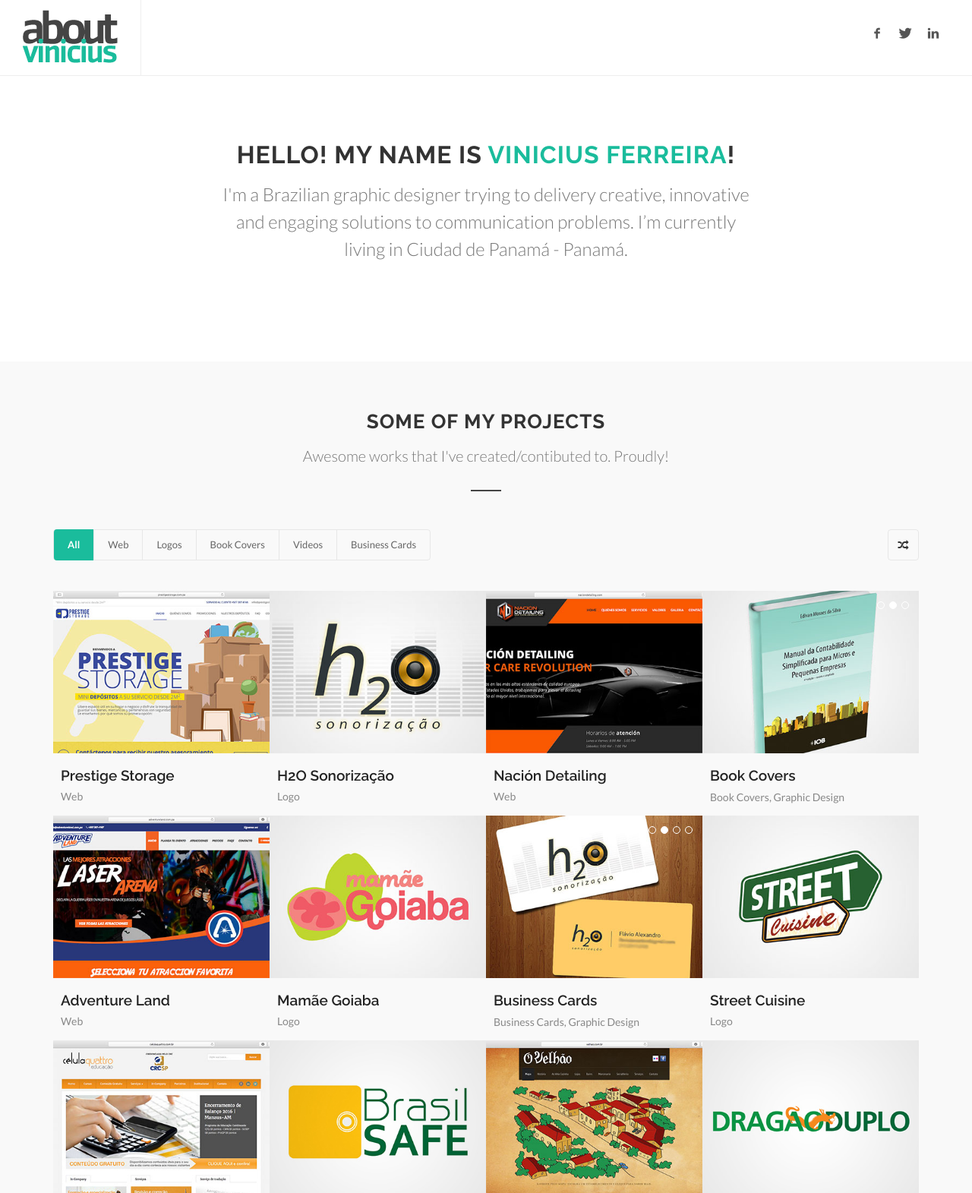
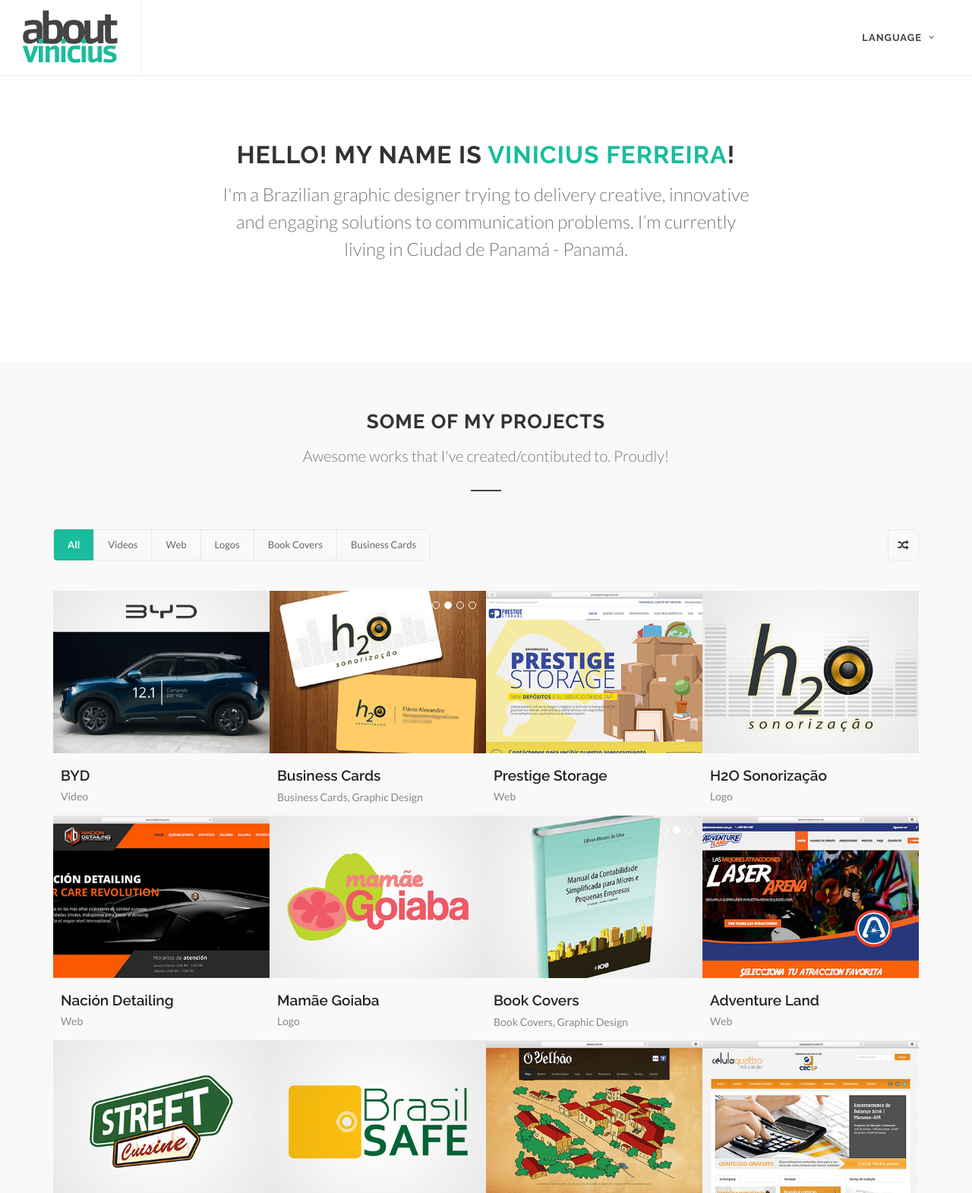
Before and after one commit to viniciusvf35/viniciusvf35.github.io, a plain HTML site: page index.html in a window 1280 px wide. Shown: the top 1571 px of the page at 76% size. Drawn offline with Linux system fonts and the light colour scheme.

Commit message:
atualizacao byd

```diff
--- a/index.html
+++ b/index.html
@@ -14,6 +14,7 @@
 	<link rel="stylesheet" href="css/font-icons.css" type="text/css" />
 	<link rel="stylesheet" href="css/animate.css" type="text/css" />
 	<link rel="stylesheet" href="css/magnific-popup.css" type="text/css" />
+	<link rel="stylesheet" href="css/flag-icon.min.css" type="text/css" />
 
 	<link rel="stylesheet" href="css/responsive.css" type="text/css" />
 	<meta name="viewport" content="width=device-width, initial-scale=1" />
@@ -50,12 +51,33 @@
 						<a href="index.html" class="retina-logo" data-dark-logo="images/logo-dark@2x.png"><img src="images/logo@2x.png" alt="Canvas Logo"></a>
 					</div><!-- #logo end -->
 
+
+
 					<!-- Primary Navigation
 					============================================= -->
-					<nav id="primary-menu" class="style-3">
+					<nav id="primary-menu">
+						<div>
+						<ul class="sub-menu-container">
+							<li>
+								<a class="menu-link" href="#" style="padding-top: 39px; padding-bottom: 39px;"><div>Language<i class="icon-angle-down"></i></div></a>
+								<ul class="sub-menu-container">
+									<li class="menu-item">
+										<a class="menu-link" href="#"><div>English <span class="flag-icon flag-icon-us"></span></div></a>
+									</li>
+
+									<li class="menu-item">
+										<a class="menu-link" href="#"><div>Spanish</div></a>
+									</li>
+									<li class="menu-item">
+										<a class="menu-link" href="#"><div>Portuguese</div></a>
+									</li>
+								</ul>
+							</li>
+						</ul>
+						</div>
 
 
-								<div id="icones-top">
+								<!--<div id="icones-top">
 										<a href="http://www.facebook.com/viniciusvf" class="social-icon si-small si-borderless si-facebook">
 										<i class="icon-facebook"></i>
 										<i class="icon-facebook"></i>
@@ -71,6 +93,7 @@
 										<i class="icon-linkedin"></i>
 									</a>
 								</div>
+								-->
 
 
 					</nav><!-- #primary-menu end -->
@@ -166,10 +189,10 @@
 				<ul id="portfolio-filter" class="portfolio-filter clearfix" data-container="#portfolio">
 
 					<li class="activeFilter"><a href="#" data-filter="*">All</a></li>
+					<li><a href="#" data-filter=".pf-video">Videos</a></li>
 					<li><a href="#" data-filter=".pf-web">Web</a></li>
 					<li><a href="#" data-filter=".pf-logos">Logos</a></li>
 					<li><a href="#" data-filter=".pf-book">Book Covers</a></li>
-					<li><a href="#" data-filter=".pf-video">Videos</a></li>
 					<li><a href="#" data-filter=".pf-business">Business Cards</a></li>
 
 				</ul><!-- #portfolio-filter end -->
@@ -183,6 +206,47 @@
 				<!-- Portfolio Items
 				============================================= -->
 				<div id="portfolio" class="portfolio grid-container portfolio-nomargin clearfix">
+
+					<article class="portfolio-item pf-video">
+						<div class="portfolio-image">
+							<a href="portfolio-single.html">
+								<img src="images/portfolio/4/19.jpg" alt="Locked Steel Gate">
+							</a>
+							<div class="portfolio-overlay">
+								<a href="https://youtu.be/cVZGRwSKmcI" target="_blank" class="center-icon" data-lightbox="video"><i class="icon-line-plus"></i></a>
+							</div>
+						</div>
+						<div class="portfolio-desc">
+							<h3><a target="_blank" href="#">BYD</a></h3>
+							<span><a href="#">Video</a></span>
+						</div>
+					</article>
+
+					<article class="portfolio-item pf-business">
+						<div class="portfolio-image">
+							<div class="fslider" data-arrows="false" data-speed="400" data-pause="4000">
+								<div class="flexslider">
+									<div class="slider-wrap">
+										<div class="slide"><a href="portfolio-single-gallery.html"><img src="images/portfolio/4/10.jpg" alt="Morning Dew"></a></div>
+										<div class="slide"><a href="portfolio-single-gallery.html"><img src="images/portfolio/4/11.jpg" alt="Morning Dew"></a></div>
+										<div class="slide"><a href="portfolio-single-gallery.html"><img src="images/portfolio/4/12.jpg" alt="Morning Dew"></a></div>
+										<div class="slide"><a href="portfolio-single-gallery.html"><img src="images/portfolio/4/13.jpg" alt="Morning Dew"></a></div>
+									</div>
+								</div>
+							</div>
+							<div class="portfolio-overlay" data-lightbox="gallery">
+								<a href="images/portfolio/full/10.jpg" class="center-icon" data-lightbox="gallery-item"><i class="icon-line-stack-2"></i></a>
+								<a href="images/portfolio/full/11.jpg" class="hidden" data-lightbox="gallery-item"></a>
+								<a href="images/portfolio/full/12.jpg" class="hidden" data-lightbox="gallery-item"></a>
+								<a href="images/portfolio/full/13.jpg" class="hidden" data-lightbox="gallery-item"></a>
+							</div>
+						</div>
+						<div class="portfolio-desc">
+							<h3><a href="#">Business Cards</a></h3>
+							<span><a href="#">Business Cards</a>, <a href="#">Graphic Design</a></span>
+						</div>
+					</article>
+
 
 					<article class="portfolio-item pf-web">
 						<div class="portfolio-image">
@@ -282,31 +346,6 @@
 						<div class="portfolio-desc">
 							<h3><a target="_blank" href="http://mamaegoiaba.com.br">Mamãe Goiaba</a></h3>
 							<span><a href="#">Logo</a></span>
-						</div>
-					</article>
-
-					<article class="portfolio-item pf-business">
-						<div class="portfolio-image">
-							<div class="fslider" data-arrows="false" data-speed="400" data-pause="4000">
-								<div class="flexslider">
-									<div class="slider-wrap">
-										<div class="slide"><a href="portfolio-single-gallery.html"><img src="images/portfolio/4/10.jpg" alt="Morning Dew"></a></div>
-										<div class="slide"><a href="portfolio-single-gallery.html"><img src="images/portfolio/4/11.jpg" alt="Morning Dew"></a></div>
-										<div class="slide"><a href="portfolio-single-gallery.html"><img src="images/portfolio/4/12.jpg" alt="Morning Dew"></a></div>
-										<div class="slide"><a href="portfolio-single-gallery.html"><img src="images/portfolio/4/13.jpg" alt="Morning Dew"></a></div>
-									</div>
-								</div>
-							</div>
-							<div class="portfolio-overlay" data-lightbox="gallery">
-								<a href="images/portfolio/full/10.jpg" class="center-icon" data-lightbox="gallery-item"><i class="icon-line-stack-2"></i></a>
-								<a href="images/portfolio/full/11.jpg" class="hidden" data-lightbox="gallery-item"></a>
-								<a href="images/portfolio/full/12.jpg" class="hidden" data-lightbox="gallery-item"></a>
-								<a href="images/portfolio/full/13.jpg" class="hidden" data-lightbox="gallery-item"></a>
-							</div>
-						</div>
-						<div class="portfolio-desc">
-							<h3><a href="#">Business Cards</a></h3>
-							<span><a href="#">Business Cards</a>, <a href="#">Graphic Design</a></span>
 						</div>
 					</article>
 
```
Also changed, not shown: images/portfolio/4/19.jpg (added).
